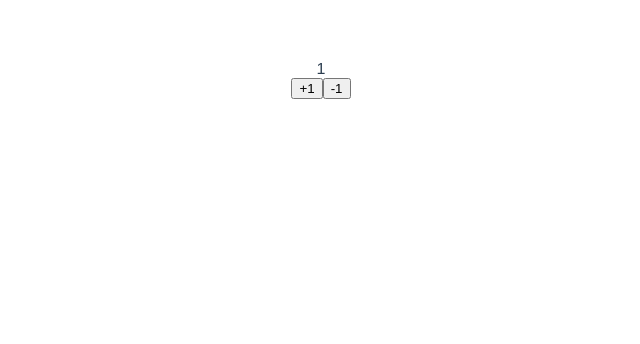
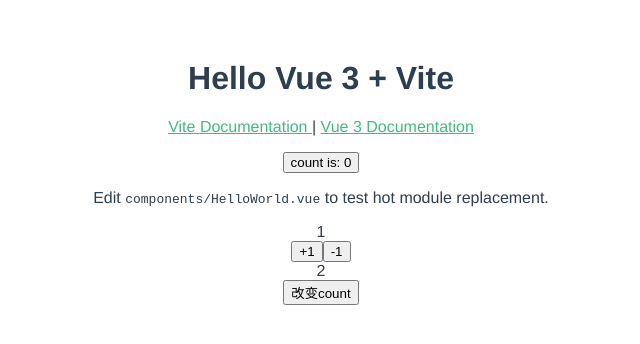
Before and after one commit to FEMotong/vue3_vite2_alpha, a Vue app: page / in a window 1280 px wide. Shown: the top 344 px of the page, without its empty margins (319-959 px from the left). Built offline with nearby package versions, Linux system fonts and the light colour scheme.

Commit message:
reactive用法实例 1、当将 ref 分配给 reactive property 时，ref 将被自动解包。 2、当将 ref 分配给 reactive property 时，ref 将被自动解包。

```diff
--- a/src/App.vue
+++ b/src/App.vue
@@ -1,14 +1,14 @@
 <template>
   <div>
       <!-- <img alt="Vue logo" src="./assets/logo.png" /> -->
-      <!-- <HelloWorld msg="Hello Vue 3 + Vite" /> -->
-      <ScriptSetup />
+      <HelloWorld msg="Hello Vue 3 + Vite" />
+      <MyInstance />
   </div>
 </template>
 
 <script setup>
 import HelloWorld from './components/HelloWorld.vue'
-import ScriptSetup from './components/ScriptSetup.vue'
+import MyInstance from './components/MyInstance.vue'
 
 // This starter template is using Vue 3 experimental <script setup> SFCs
 // Check out https://github.com/vuejs/rfcs/blob/script-setup-2/active-rfcs/0000-script-setup.md
--- a/src/components/ScriptSetup.vue
+++ b/src/components/MyInstance.vue
@@ -4,16 +4,26 @@
         <br />
         <button @click="add">+1</button>
         <button @click="subtract">-1</button>
+        <br />
+        <span>{{state.count}}</span>
+        <br />
+        <button @click="changeCount">改变count</button>
     </div>
 </template>
 
 
-<script setup>
-  import {ref} from 'vue'
-  const num = ref(1)
+<script setup="props">
+  import {ref, reactive} from 'vue'
+  const num = ref(1) // 数字、字符串等简单数据类型响应
+  const state = reactive({  // 返回对象的响应式副本
+    count: 2
+  })
   const add = ()=> num.value++;
   const subtract = ()=> num.value--;
+  const changeCount = ()=> state.count++;
+
 </script>
+
 
 
 <!--
@@ -21,14 +31,16 @@
 import { ref } from 'vue'
 
 export default {
-  setup() {
+  setup(props) {
+    // debugger;
     let num = ref(1)
     const add = ()=> num.value++;
     const subtract = ()=> num.value--;
 
     return {
       num,
-      add
+      add,
+      subtract
     }
   },
 }
```
